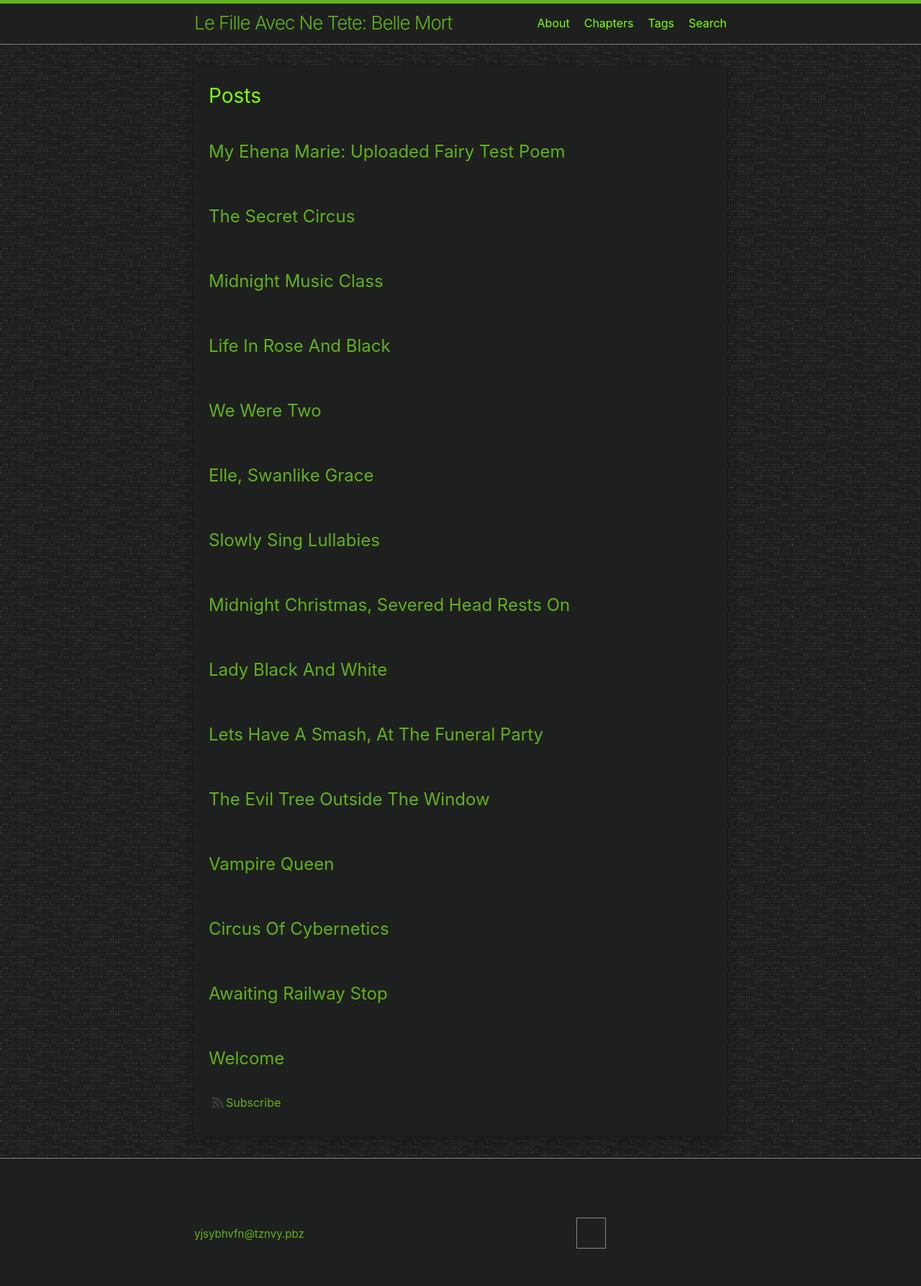
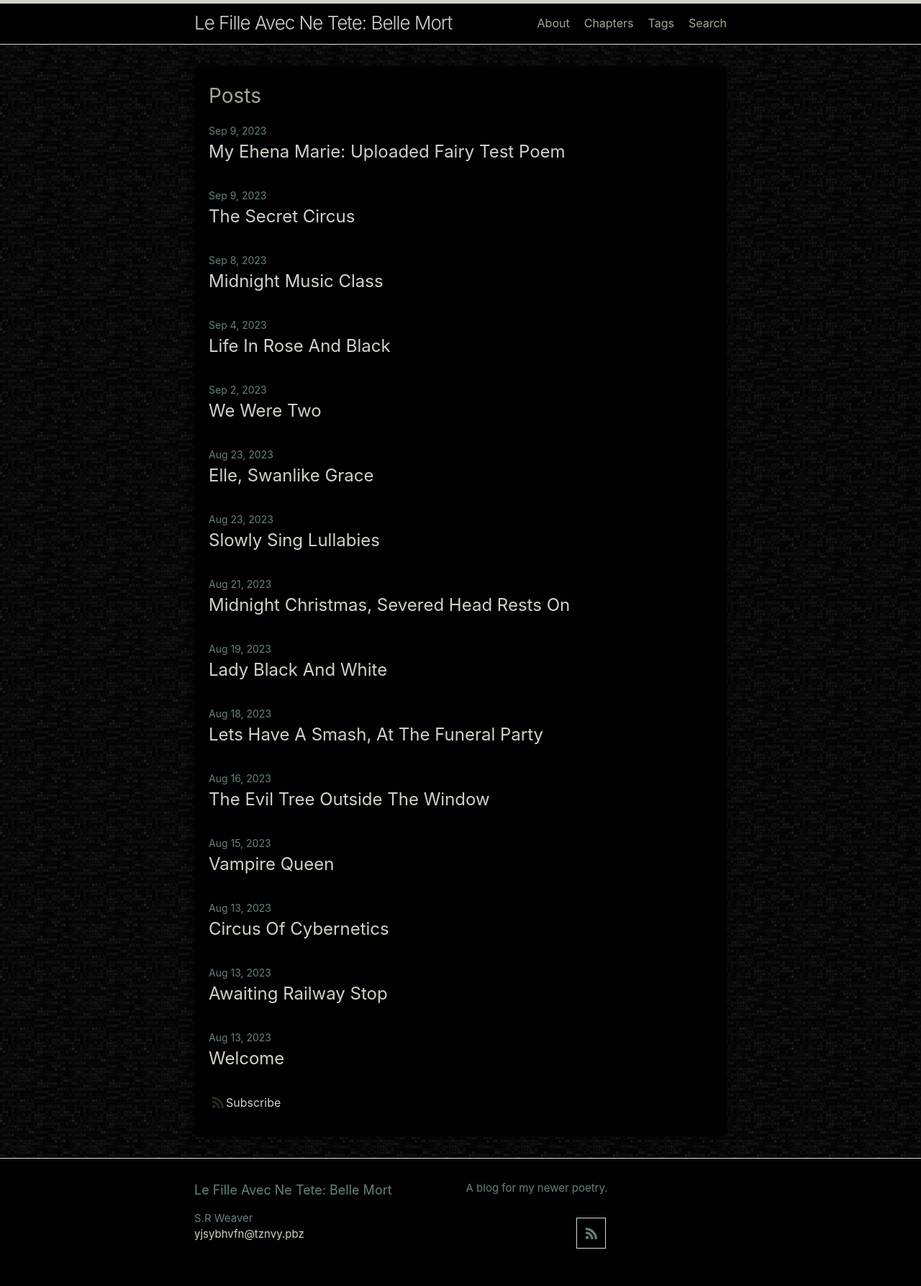
Before and after one commit to LWFlouisa/NewPoetry, a Jekyll site: the page built from index.md, in a window 1280 px wide. Shown: the whole page at 72% size. Built offline with Jekyll 4.4.1, drawn with Linux system fonts in a browser that asks for light colours.

Commit message:
Update minima.scss

```diff
--- a/_sass/minima.scss
+++ b/_sass/minima.scss
@@ -10,14 +10,14 @@ $base-line-height: 1.5 !default;
 
 $spacing-unit:     30px !default;
 
-$text-color:       #7FFF00 !default;
-$background-color: #1E201F !default;
-$brand-color:      #62B21A !default; // Twitter Blue
+$text-color:       #a3a794 !default;
+$background-color: #000100 !default;
+$brand-color:      #d3d2c8 !default; // Twitter Blue
 
-$grey-color:       #231F1E !default;
+$grey-color:       #678182 !default;
 $grey-color-light: lighten($grey-color, 40%) !default;
 $grey-color-dark:  darken($grey-color, 25%) !default;
-$orange-color:     #3D3634 !default;
+$orange-color:     #272c1f !default;
 $table-text-align: left !default;
 
 // Width of the content area
```
